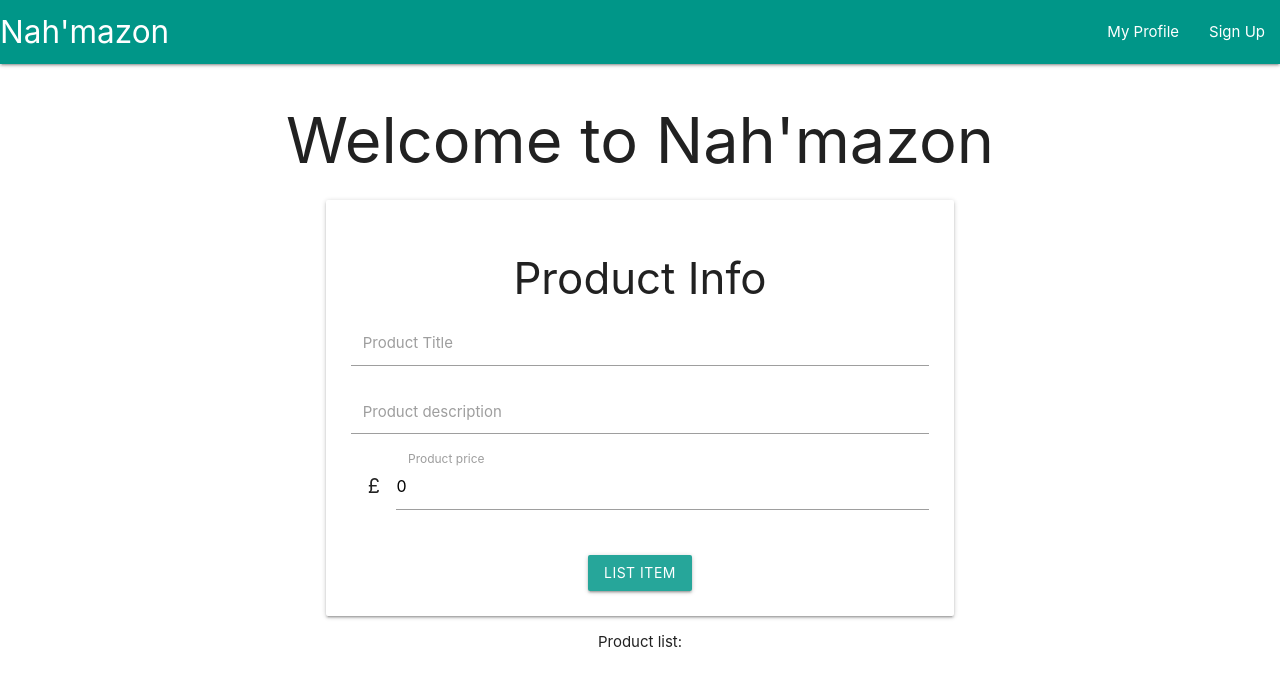
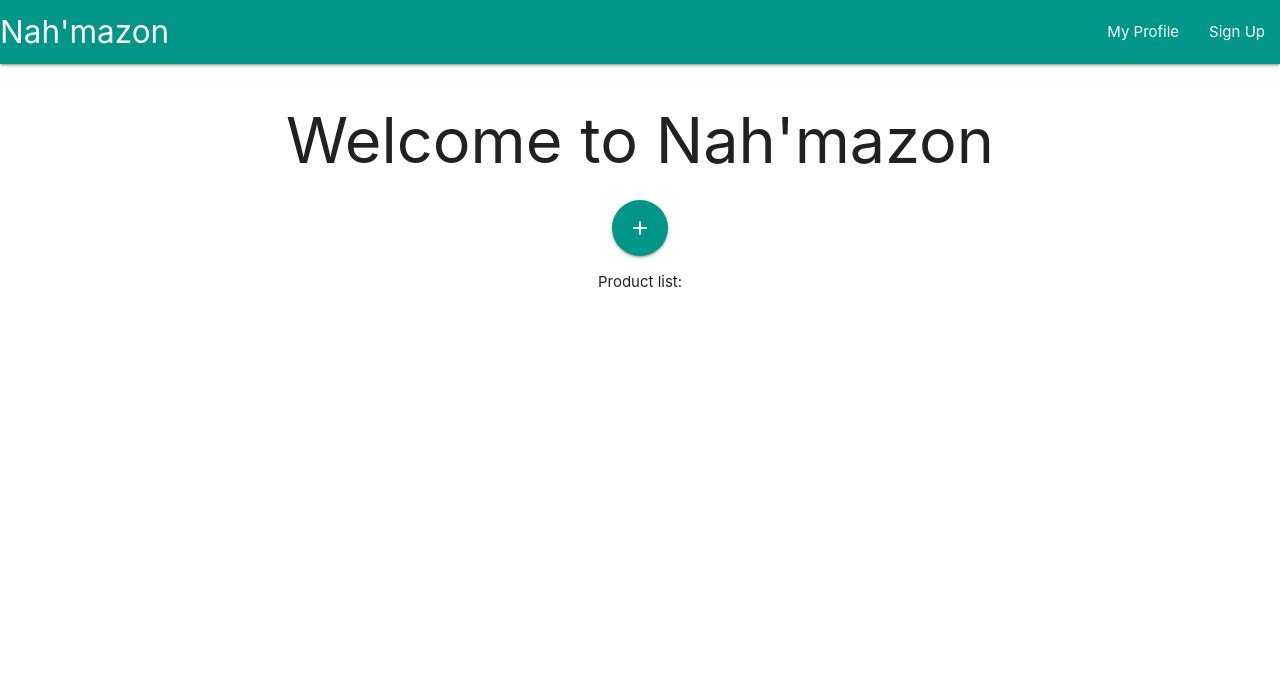
Before and after one commit to TimCPB/Nah-Mazon, a React (Create React App) app: page / in a window 1280 px wide. Shown: the top 686 px of the page. Built offline with nearby package versions, Linux system fonts and the light colour scheme.

Commit message:
Added conditionnal rendering of the form and icons

```diff
--- a/public/index.html
+++ b/public/index.html
@@ -6,10 +6,8 @@
   <meta name="viewport" content="width=device-width, initial-scale=1" />
   <meta name="theme-color" content="#000000" />
   <meta name="description" content="Web site created using create-react-app" />
-  <!-- Compiled and minified CSS -->
   <link rel="stylesheet" href="https://cdnjs.cloudflare.com/ajax/libs/materialize/1.0.0/css/materialize.min.css">
-
-  <!-- Compiled and minified JavaScript -->
+  <link href="https://fonts.googleapis.com/icon?family=Material+Icons" rel="stylesheet">
   <script src="https://cdnjs.cloudflare.com/ajax/libs/materialize/1.0.0/js/materialize.min.js"></script>
   <!--
       manifest.json provides metadata used when your web app is installed on a
--- a/src/Form.js
+++ b/src/Form.js
@@ -8,6 +8,7 @@ class Form extends React.Component {
             title: '',
             price: 0,
             description: '',
+            showForm: false,
             list: []
         };
         this.myChangeHandler = this.myChangeHandler.bind(this);
@@ -40,10 +41,23 @@ class Form extends React.Component {
         this.setState({ list: this.state.list.concat(array), title: '', price: 0, description: '' });
     }
 
+    showForm = () => {
+        this.setState({ showForm: !this.state.showForm })
+    }
+
     render() {
         return (
             <div className="container center-align">
-                <div className="card" style={{ padding: "25px" }}>
+                <a className="btn-floating btn-large waves-effect waves-light teal" onClick={this.showForm}>
+                    {this.state.showForm &&
+                        <i className="material-icons">remove</i>
+                    }
+                    {!this.state.showForm &&
+                        <i className="material-icons">add</i>
+                    }
+
+                </a>
+                <div className="card" style={{ padding: "25px", display: this.state.showForm ? "block" : "none" }}>
                     <form onSubmit={this.mySubmittedForm}>
                         <h3>Product Info</h3>
                         <div className="input-field col s6">
```
